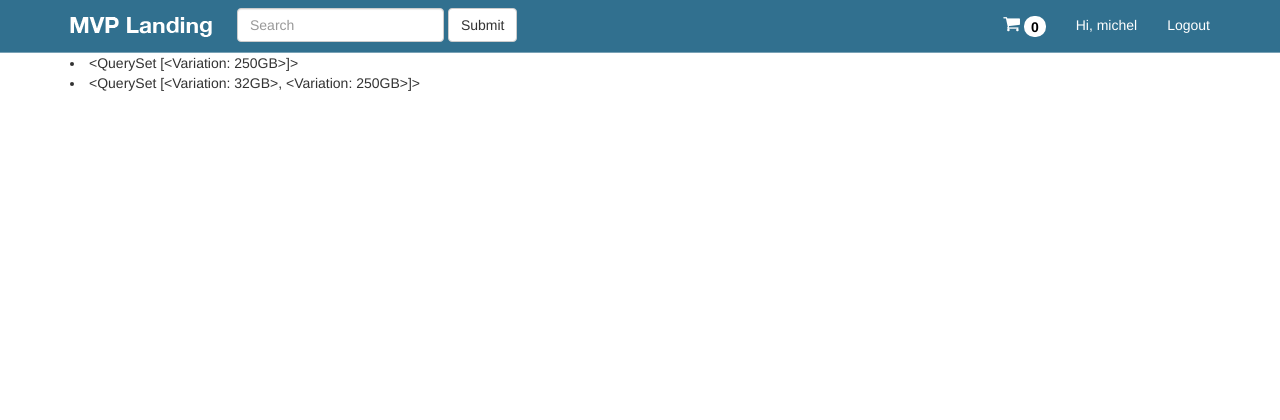
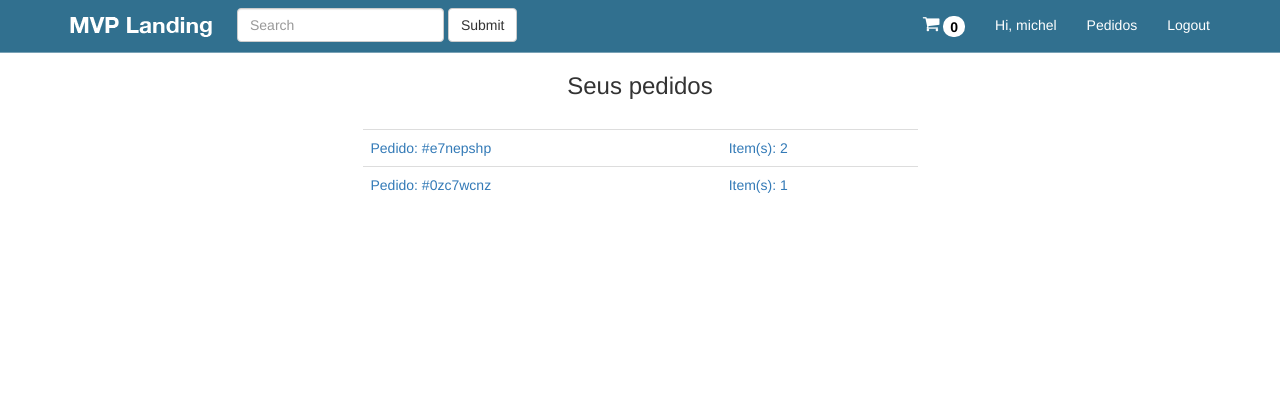
Before and after one commit to michel-rodrigues/ecommerce2, a Django app: page /orders/ in a window 1280 px wide. Shown: the top 420 px of the page. Run offline with Django 3.2, Linux system fonts and the light colour scheme; a user stored in the database is signed in; data comes from the database, SQL or seed files in the repository; both versions use the stored data as it was after the commit; some libraries are stand-ins or nearby versions.

Commit message:
111 UI Updates

```diff
--- a/source/ecommerce2/urls.py
+++ b/source/ecommerce2/urls.py
@@ -30,7 +30,7 @@ urlpatterns = [
     url(r'^cart/count/$', ItemCountView.as_view(), name='item_count'),
     url(r'^checkout/$', CheckoutView.as_view(), name='checkout'),
     url(r'^checkout/address/$', AddressSelectFormView.as_view(), name='order_address'),
-    url(r'^checkout/address/add/$', UserAddressCreateView.as_view(), name='user_address_crate'),
+    url(r'^checkout/address/add/$', UserAddressCreateView.as_view(), name='user_address_create'),
     url(r'^checkout/final/$', CheckoutFinalView.as_view(), name='checkout_final'),
     url(r'^orders/$', OrderList.as_view(), name='orders'),
     url(r'^orders/(?P<pk>\d+)$', OrderDetail.as_view(), name='order_detail'),
--- a/source/orders/models.py
+++ b/source/orders/models.py
@@ -1,3 +1,4 @@
+from django.core.urlresolvers import reverse
 from django.conf import settings
 from django.db import models
 from django.db.models.signals import pre_save, post_save
@@ -112,8 +113,14 @@ class Order(models.Model):
     order_total = models.DecimalField(decimal_places=2, max_digits=10)
     order_id = models.CharField(max_length=20, blank=True)
 
+    class Meta:
+        ordering = ['-id']
+
     def __str__(self):
         return str(self.cart.id)
+
+    def get_absolute_url(self):
+        return reverse('order_detail', kwargs={'pk': self.pk})
 
     def mark_completed(self, order_id=None):
         if order_id and not self.order_id:
--- a/source/orders/templates/orders/order_list.html
+++ b/source/orders/templates/orders/order_list.html
@@ -2,9 +2,26 @@
 
 
 {% block content %}
-
-{% for object in object_list %}
-<li>{{ object.cart.items.all }}</li>
-{% endfor %}
-
+<div class="row">
+  <div class="col-sm-6 col-sm-offset-3">
+    <h3 class="text-center">Seus pedidos</h3>
+    <br/>
+    {% if object_list|length <= 0 %}
+      <p class="lead text-center">Você ainda não possui nenhum pedido finalizado.</p>
+    {% else %}
+    <table class="table table-hover">
+    {% for object in object_list %}
+      <tr>
+        {% if object.order_id %}
+        <td><a href="{{ object.get_absolute_url }}">Pedido: #{{ object.order_id }}</a></td>
+        {% else %}
+        <td><a href="{{ object.get_absolute_url }}">Pedido: {{ object.id }}</a></td>
+        {% endif %}
+        <td><a href="{{ object.get_absolute_url }}">Item(s): {{ object.cart.items.count }}</a></td>
+      </tr>
+    {% endfor %}
+    </table>
+    {% endif %}
+  </div>
+</div>
 {% endblock content%}
--- a/source/orders/views.py
+++ b/source/orders/views.py
@@ -40,10 +40,10 @@ class AddressSelectFormView(CartOrderMixin, FormView):
         b_address, s_address = self.get_addresses()
         if b_address.count() == 0:
             messages.success(self.request, "Adicione um endereço para cobrança")
-            return redirect('user_address_crate')
+            return redirect('user_address_create')
         elif s_address.count() == 0:
             messages.success(self.request, "Adicione um endereço para entrega")
-            return redirect('user_address_crate')
+            return redirect('user_address_create')
         else:
             return super(AddressSelectFormView, self).dispatch(*args, **kwargs)
 
@@ -84,19 +84,16 @@ class AddressSelectFormView(CartOrderMixin, FormView):
 
 class OrderList(LoginRequiredMixin, ListView):
 
-    queryset = Order.objects.all()
     template_name = 'orders/orders_list.html'
 
     def get_queryset(self):
-        queryset = super(OrderList, self).get_queryset()
-        user_check_id = self.request.user.id
+        # user_check_id = self.request.user.id
+        user_checkout_email = self.request.user.email
         try:
-            user_checkout = UserCheckout.objects.get(id=user_check_id)
-            print("DEU BÃO!!")
+            user_checkout = UserCheckout.objects.get(email=user_checkout_email)
         except UserCheckout.DoesNotExist:
             user_checkout = None
-            print("DEU RUIM!!")
-        queryset.filter(user=user_checkout)
+        queryset = Order.objects.filter(user=user_checkout.id)
         return queryset
 
 
@@ -104,13 +101,17 @@ class OrderDetail(DetailView):
     model = Order
 
     def dispatch(self, request, *args, **kwargs):
-        try:
-            user_checkout_id = self.request.session.get('user_checkout_id')
-            user_checkout = UserCheckout.objects.get(id=user_checkout_id)
-        except UserCheckout.DoesNotExist:
-            user_checkout = UserAddressForm.objects.get(user=request.user)
-        except:
-            user_checkout = None
+        if self.request.user.is_authenticated():
+            user_checkout_email = self.request.user.email
+            user_checkout = UserCheckout.objects.get(email=user_checkout_email)
+        else:
+            try:
+                user_checkout_id = self.request.session.get('user_checkout_id')
+                user_checkout = UserCheckout.objects.get(id=user_checkout_id)
+            except UserCheckout.DoesNotExist:
+                user_checkout = UserCheckout.objects.get(user=request.user)
+            except:
+                user_checkout = None
         obj = self.get_object()  # método herdado do DetailView
         if obj.user == user_checkout and user_checkout is not None:
             return super(OrderDetail, self).dispatch(request, *args, **kwargs)
--- a/source/templates/navbar.html
+++ b/source/templates/navbar.html
@@ -43,6 +43,7 @@
         </li>
         {% if request.user.is_authenticated %}
         <li><a href="/">Hi, {{ request.user }}</a></li>
+        <li><a href="{% url 'orders' %}">Pedidos</a></li>
         <li><a href="{% url 'auth_logout' %}">Logout</a></li>
         {% else %}
         <li><a href="{% url 'registration_register' %}">Register</a></li>
```
Also changed, not shown: source/orders/templates/orders/address_select.html (+5 -3 lines), source/db.sqlite3.
